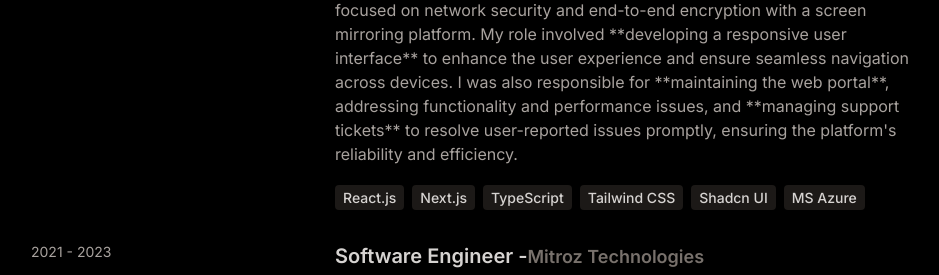
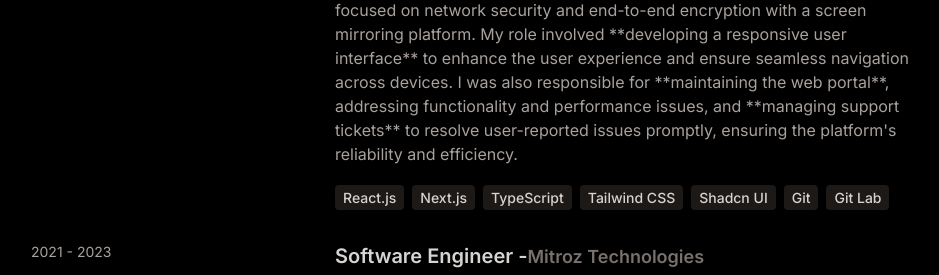
Before and after one commit to lokesh1987-hack/portfolio, a React (Vite) app: page / in a window 1280 px wide. Shown: the part 1860-2135 px from the top of the page, without its empty margins (169-1108 px from the left). Built offline with nearby package versions, Linux system fonts and the light colour scheme.

Commit message:
Technologies changes

```diff
--- a/src/constants/index.js
+++ b/src/constants/index.js
@@ -21,7 +21,7 @@ export const EXPERIENCES = [
     role: "Senior Frontend Developer",
     company: "Expeditech Inc",
     description: `At Expeditech Inc, I worked on **Truvanta**, the company's core product focused on network security and end-to-end encryption with a screen mirroring platform. My role involved **developing a responsive user interface** to enhance the user experience and ensure seamless navigation across devices. I was also responsible for **maintaining the web portal**, addressing functionality and performance issues, and **managing support tickets** to resolve user-reported issues promptly, ensuring the platform's reliability and efficiency.`,
-    technologies: ["React.js","Next.js","TypeScript","Tailwind CSS","Shadcn UI","MS Azure"],
+    technologies: ["React.js","Next.js","TypeScript","Tailwind CSS","Shadcn UI","Git","Git Lab",],
   },
 
   {
```
